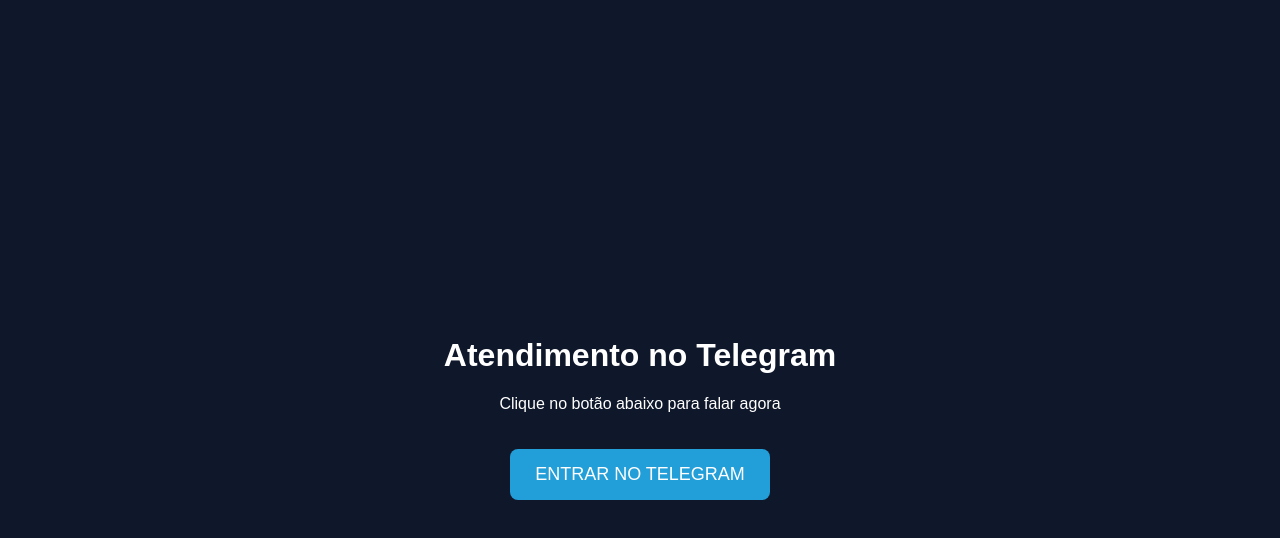
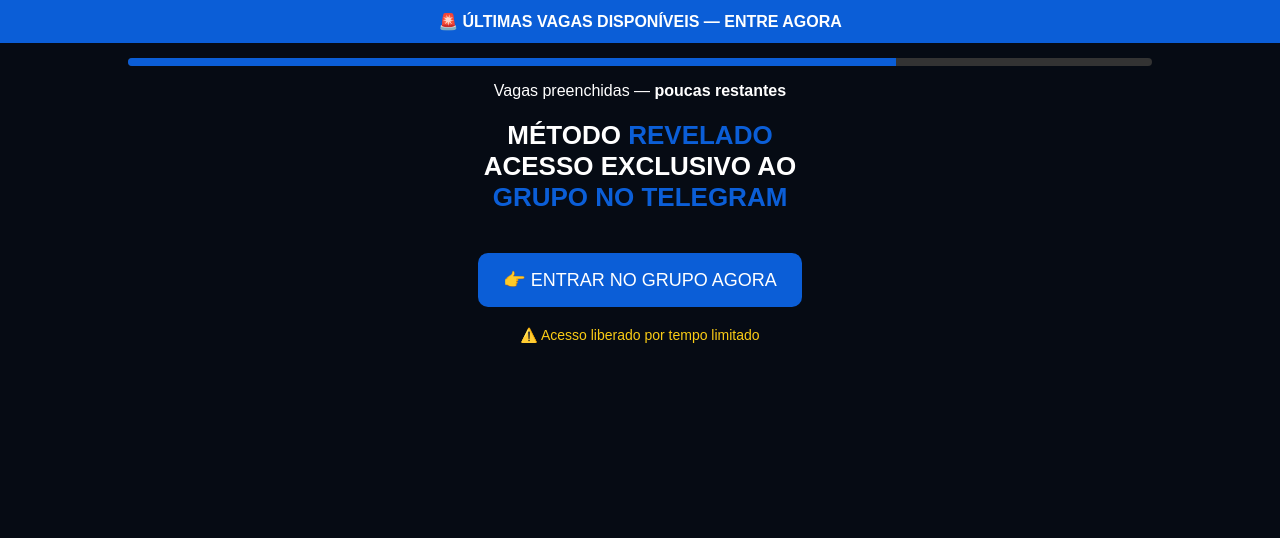
Before and after one commit to viitormarley-star/viitormarley-star-github.io, a plain HTML site: page index.html in a window 1280 px wide. Drawn offline with Linux system fonts and the light colour scheme.

Commit message:
index.html

```diff
--- a/index.html
+++ b/index.html
@@ -2,35 +2,81 @@
 <html lang="pt-BR">
 <head>
 <meta charset="UTF-8">
-  <title>Atendimento no Telegram</title>
+<title>Acesso ao Grupo</title>
 <style>
-    body {
+body{
+  margin:0;
   font-family: Arial, sans-serif;
-      background: #0f172a;
-      color: white;
-      display: flex;
-      justify-content: center;
-      align-items: center;
-      height: 100vh;
-      text-align: center;
+  background:#060b14;
+  color:#fff;
+  text-align:center;
 }
-    a {
-      background: #229ED9;
-      padding: 15px 25px;
-      color: white;
-      text-decoration: none;
-      font-size: 18px;
-      border-radius: 8px;
-      display: inline-block;
-      margin-top: 20px;
+.top{
+  background:#0b5ed7;
+  padding:12px;
+  font-weight:bold;
+}
+.progress{
+  width:80%;
+  height:8px;
+  background:#333;
+  margin:15px auto;
+  border-radius:10px;
+  overflow:hidden;
+}
+.bar{
+  width:75%;
+  height:100%;
+  background:#0b5ed7;
+}
+h1{
+  font-size:26px;
+  margin:20px 15px;
+}
+.highlight{
+  color:#0b5ed7;
+}
+.button{
+  background:#0b5ed7;
+  color:#fff;
+  padding:16px 25px;
+  text-decoration:none;
+  border-radius:10px;
+  display:inline-block;
+  font-size:18px;
+  margin-top:20px;
+}
+.warning{
+  margin-top:20px;
+  font-size:14px;
+  color:#facc15;
 }
 </style>
 </head>
 <body>
-  <div>
-    <h1>Atendimento no Telegram</h1>
-    <p>Clique no botão abaixo para falar agora</p>
-    <a href="https://t.me/luccasbrito">ENTRAR NO TELEGRAM</a>
+
+<div class="top">
+🚨 ÚLTIMAS VAGAS DISPONÍVEIS — ENTRE AGORA
 </div>
+
+<div class="progress">
+  <div class="bar"></div>
+</div>
+<p>Vagas preenchidas — <b>poucas restantes</b></p>
+
+<h1>
+MÉTODO <span class="highlight">REVELADO</span><br>
+ACESSO EXCLUSIVO AO<br>
+<span class="highlight">GRUPO NO TELEGRAM</span>
+</h1>
+
+<a class="button" href="https://t.me/luccasbrito">
+👉 ENTRAR NO GRUPO AGORA
+</a>
+
+<div class="warning">
+⚠️ Acesso liberado por tempo limitado
+</div>
+
 </body>
 </html>
```
Lines whose indentation alone changed are shown as unchanged.
